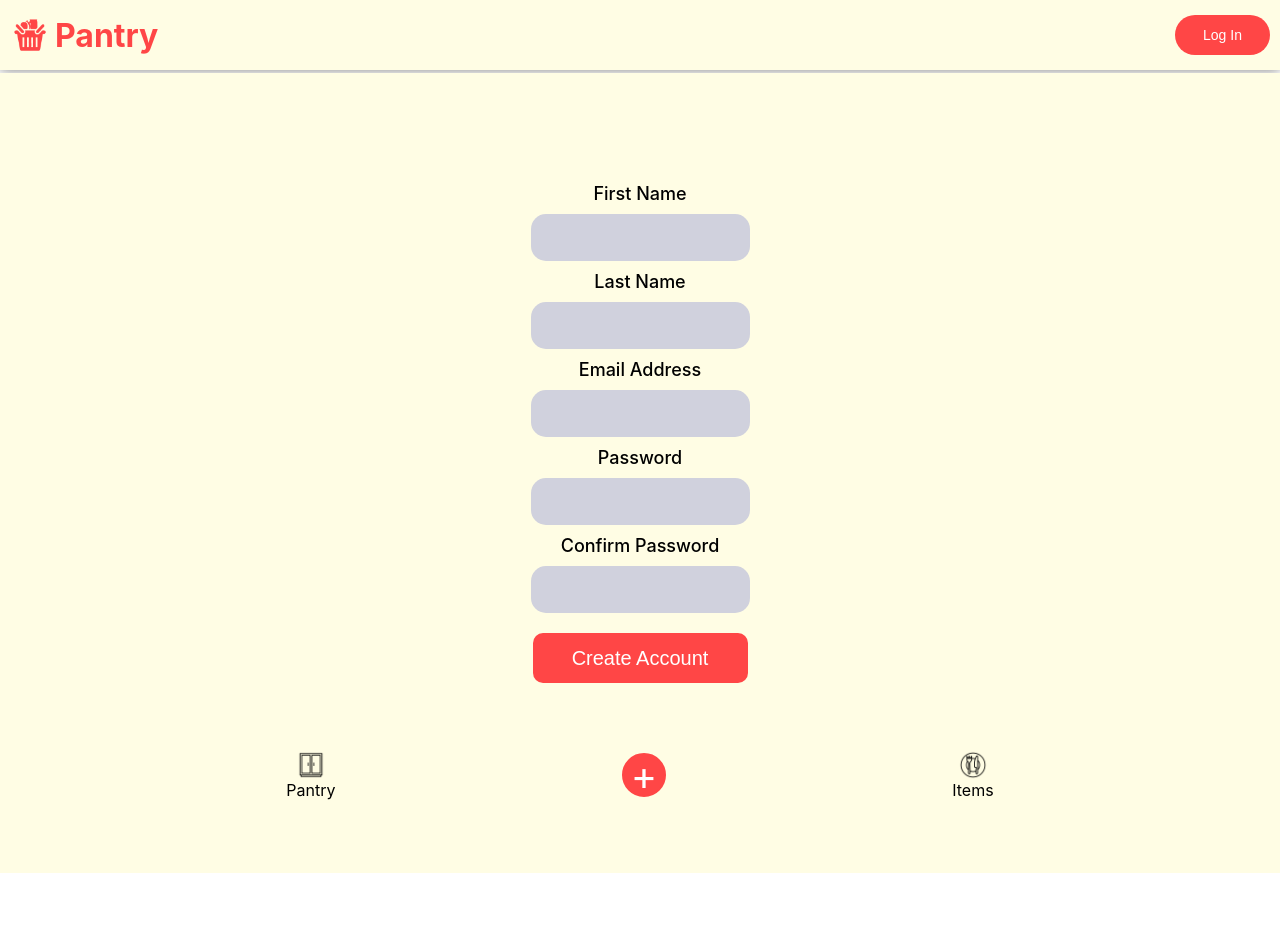
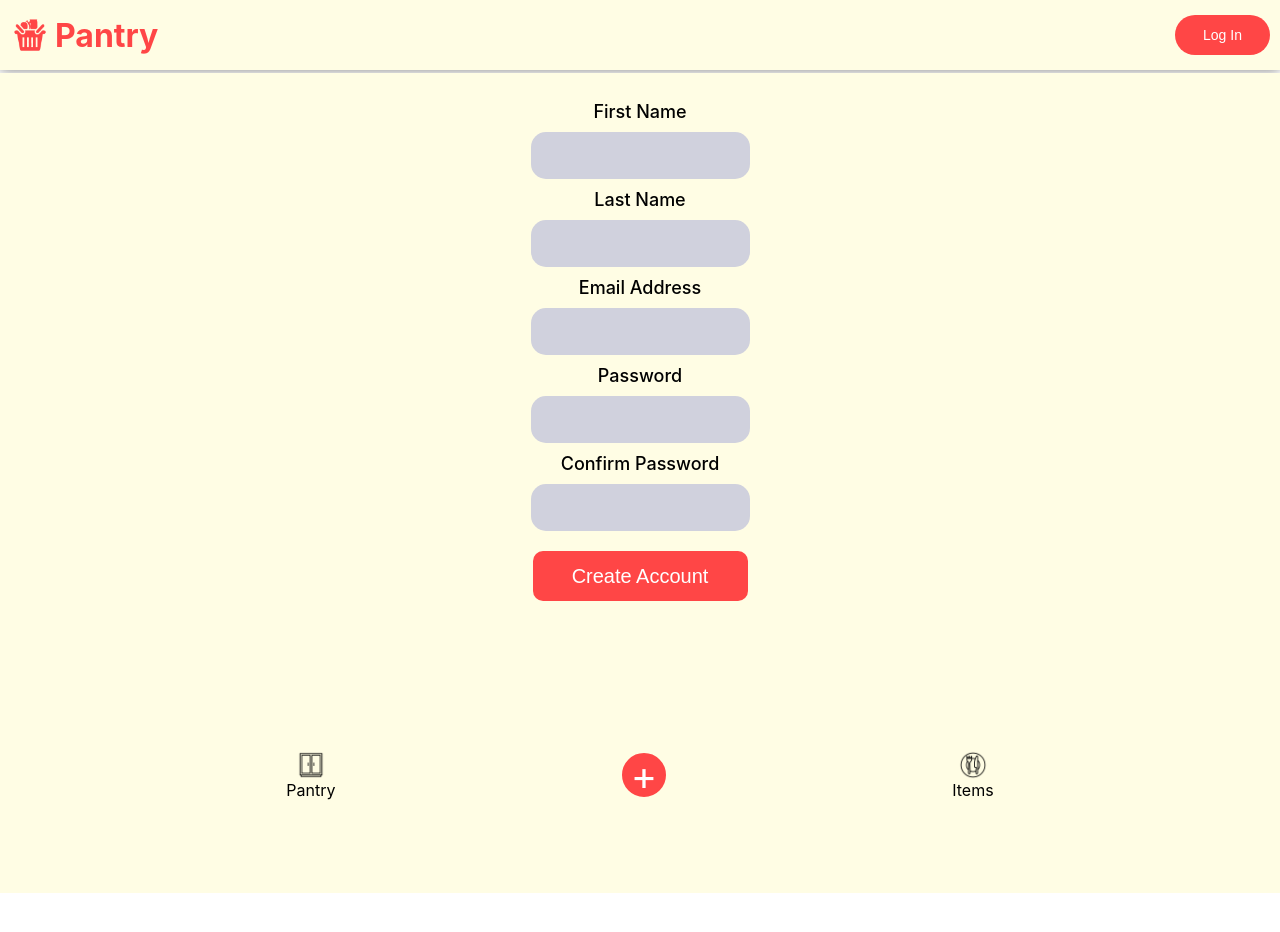
Before and after one commit to pantry-bauele/pantry-react, a React (Create React App) app: page /createAccount in a window 1280 px wide. Shown: the top 932 px of the page. Built offline with nearby package versions, Linux system fonts and the light colour scheme; no server answers.

Commit message:
Fix styling bug where form was pushed off page while creating account

```diff
--- a/src/routes/CreateAccount.tsx
+++ b/src/routes/CreateAccount.tsx
@@ -1,4 +1,4 @@
-import "../styles/sass/Login.css";
+import "../styles/sass/CreateAccount.css";
 
 import { useEffect, useState } from "react";
 import "../api/AuthenticationService";
@@ -132,8 +132,8 @@ export default function CreateAccount() {
   }, []);
 
   return (
-    <div id="login-container">
-      <div id="login-form-container">
+    <div id="container">
+      <div id="parent">
         {renderLoginError()}
         <FormField
           name="firstname"
--- a/src/styles/sass/CreateAccount.css
+++ b/src/styles/sass/CreateAccount.css
@@ -1,15 +1,26 @@
+#container {
+  overflow-y: scroll;
+  overflow-x: hidden;
+  background-color: #fffde4;
+  display: flex;
+  justify-content: center;
+  height: 100vh;
+}
+
+#parent {
+  margin-top: 3px;
+  display: flex;
+  width: 90vw;
+  padding: 5px;
+}
+
 #login-container {
-  height: 100vh;
   background-color: #fffde4;
 }
 
 #login-form-container {
   margin-top: 3px;
-  display: flex;
-  height: 90vh;
-  flex-direction: column;
-  justify-content: center;
-  align-items: center;
+  padding-top: 40px;
 }
 
 #login-button {
--- a/src/styles/sass/CreateAccount.scss
+++ b/src/styles/sass/CreateAccount.scss
@@ -1,17 +1,29 @@
 @use "base";
 
+#container {
+  overflow-y: scroll;
+  overflow-x: hidden;
+  background-color: base.$background-color;
+
+  display: flex;
+  justify-content: center;
+  height: 100vh;
+}
+
+#parent {
+  margin-top: 3px;
+  display: flex;
+  width: 90vw;
+  padding: 5px;
+}
+
 #login-container {
-  height: 100vh;
   background-color: base.$background-color;
 }
 
 #login-form-container {
   margin-top: 3px;
-  display: flex;
-  height: 90vh;
-  flex-direction: column;
-  justify-content: center;
-  align-items: center;
+  padding-top: 40px;
 }
 
 #login-button {
--- a/src/styles/sass/ItemEntryForm.css
+++ b/src/styles/sass/ItemEntryForm.css
@@ -2,6 +2,8 @@
   overflow-y: scroll;
   overflow-x: hidden;
   background-color: #fffde4;
+  margin-top: 3px;
+  padding-top: 20px;
 }
 
 #parent {
--- a/src/styles/sass/ItemEntryForm.scss
+++ b/src/styles/sass/ItemEntryForm.scss
@@ -4,6 +4,8 @@
   overflow-y: scroll;
   overflow-x: hidden;
   background-color: base.$background-color;
+  margin-top: 3px;
+  padding-top: 20px;
 }
 
 #parent {
```
Also changed, not shown: 2 other files (tests, documents, lock files or other folders).
